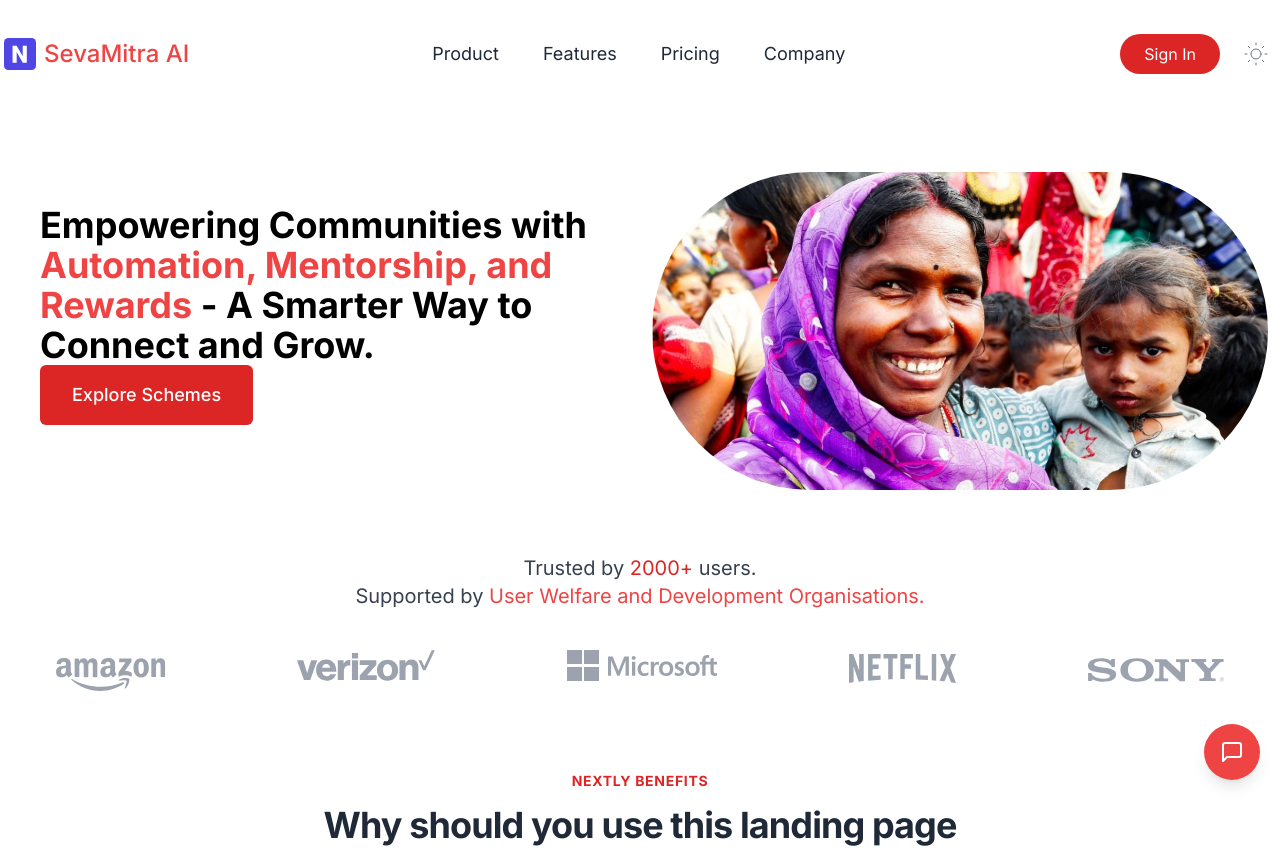
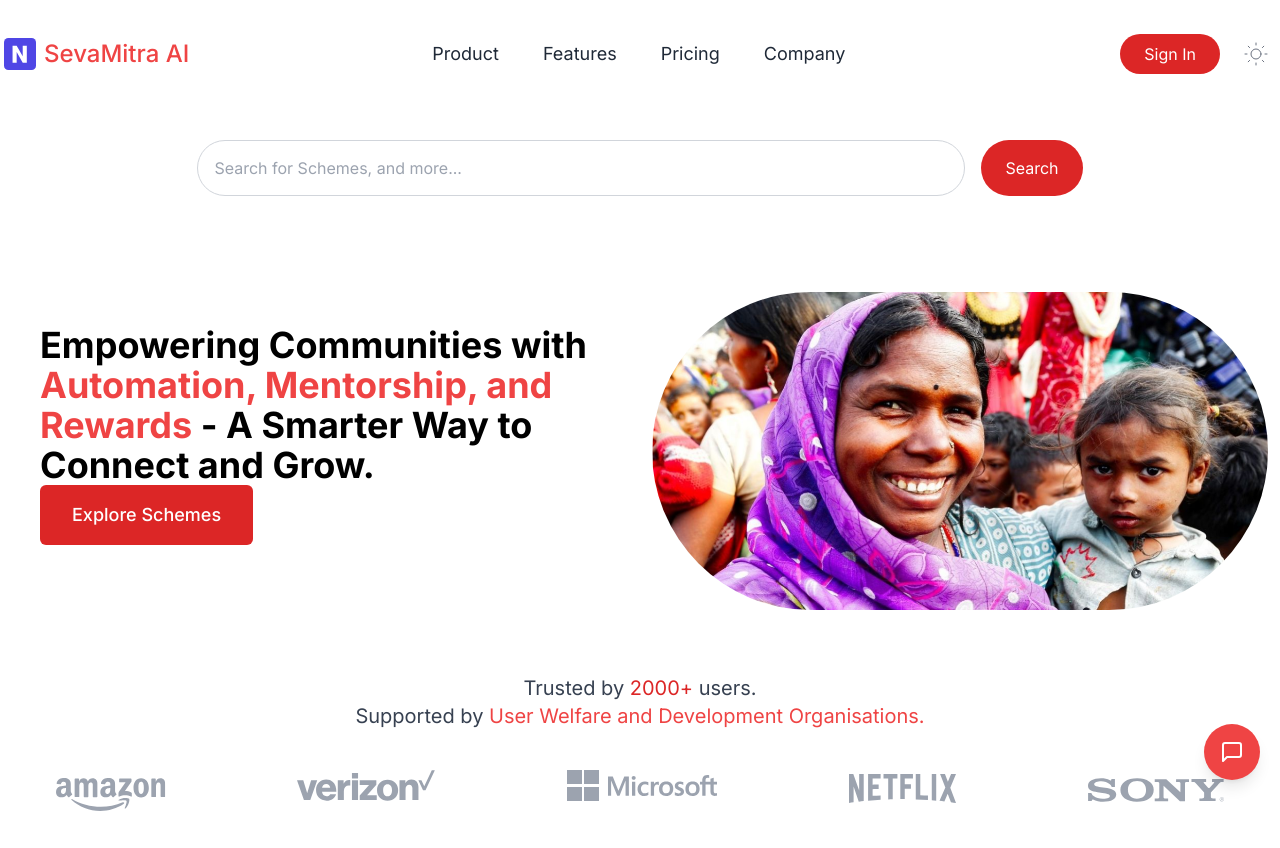
Before and after one commit to YTheLynch/SIH-2024, a Next.js app: page / in a window 1280 px wide. Shown: the top 848 px of the page. Built offline with nearby package versions, Linux system fonts and the light colour scheme.

Commit message:
Update Navbar

```diff
--- a/src/components/Navbar.tsx
+++ b/src/components/Navbar.tsx
@@ -1,22 +1,24 @@
 "use client";
 import Link from "next/link";
 import ThemeChanger from "./DarkSwitch";
-import Image from "next/image"
+import Image from "next/image";
 import { Disclosure } from "@headlessui/react";
+import { useState } from "react";
 
 export const Navbar = () => {
-  const navigation = [
-    "Product",
-    "Features",
-    "Pricing",
-    "Company",
-    ,
-  ];
+  const navigation = ["Product", "Features", "Pricing", "Company"];
+  const [searchQuery, setSearchQuery] = useState("");
+
+  const handleSearch = (e: React.FormEvent<HTMLFormElement>) => {
+    e.preventDefault();
+    // Handle search query logic here
+    console.log("Search query:", searchQuery);
+  };
 
   return (
     <div className="w-full">
       <nav className="container relative flex flex-wrap items-center justify-between p-8 mx-auto lg:justify-between xl:px-1">
-        {/* Logo  */}
+        {/* Logo */}
         <Link href="/">
           <span className="flex items-center space-x-2 text-2xl font-medium text-red-500 dark:text-red-100">
             <span>
@@ -25,14 +27,14 @@ export const Navbar = () => {
                 width="32"
                 alt="N"
                 height="32"
-                  className="w-8 "
+                className="w-8"
               />
             </span>
             <span>SevaMitra AI</span>
           </span>
         </Link>
 
-        {/* get started  */}
+        {/* Get Started */}
         <div className="gap-3 nav__item mr-2 lg:flex ml-auto lg:ml-0 lg:order-2">
             <ThemeChanger />
             <div className="hidden mr-3 lg:flex nav__item">
@@ -47,22 +49,23 @@ export const Navbar = () => {
             <>
               <Disclosure.Button
                 aria-label="Toggle Menu"
-                  className="px-2 py-1 text-red-500 rounded-md lg:hidden hover:text-red-500 focus:text-red-500 focus:bg-red-100 focus:outline-none dark:text-gray-300 dark:focus:bg-trueGray-700">
+                className="px-2 py-1 text-red-500 rounded-md lg:hidden hover:text-red-500 focus:text-red-500 focus:bg-red-100 focus:outline-none dark:text-gray-300 dark:focus:bg-trueGray-700"
+              >
                 <svg
                   className="w-6 h-6 fill-current"
                   xmlns="http://www.w3.org/2000/svg"
-                    viewBox="0 0 24 24">
-                    {open && (
+                  viewBox="0 0 24 24"
+                >
+                  {open ? (
                     <path
                       fillRule="evenodd"
                       clipRule="evenodd"
                       d="M18.278 16.864a1 1 0 0 1-1.414 1.414l-4.829-4.828-4.828 4.828a1 1 0 0 1-1.414-1.414l4.828-4.829-4.828-4.828a1 1 0 0 1 1.414-1.414l4.829 4.828 4.828-4.828a1 1 0 1 1 1.414 1.414l-4.828 4.829 4.828 4.828z"
                     />
-                    )}
-                    {!open && (
+                  ) : (
                     <path
                       fillRule="evenodd"
-                        d="M4 5h16a1 1 0 0 1 0 2H4a1 1 0 1 1 0-2zm0 6h16a1 1 0 0 1 0 2H4a1 1 0 0 1 0-2zm0 6h16a1 1 0 0 1 0 2H4a1 1 0 0 1 0-2z"
+                      d="M4 5h16a1 1 0 0 1 0 2H4a1 1 0 1 1 0-2zm0 6h16a1 1 0 0 1 0 2H4a1 1 0 1 1 0-2zm0 6h16a1 1 0 0 1 0 2H4a1 1 0 0 1 0-2z"
                     />
                   )}
                 </svg>
@@ -71,11 +74,18 @@ export const Navbar = () => {
               <Disclosure.Panel className="flex flex-wrap w-full my-5 lg:hidden">
                 <>
                   {navigation.map((item, index) => (
-                      <Link key={index} href="/" className="w-full px-4 py-2 -ml-4 text-red-500 rounded-md dark:text-red-300 hover:text-red-500 focus:text-red-500 focus:bg-indigo-100 dark:focus:bg-red-800 focus:outline-none">
+                    <Link
+                      key={index}
+                      href="/"
+                      className="w-full px-4 py-2 -ml-4 text-red-500 rounded-md dark:text-red-300 hover:text-red-500 focus:text-red-500 focus:bg-indigo-100 dark:focus:bg-red-800 focus:outline-none"
+                    >
                       {item}
                     </Link>
                   ))}
-                    <Link href="/" className="w-full px-6 py-2 mt-3 text-center text-white bg-red-600 rounded-md lg:ml-5">
+                  <Link
+                    href="/"
+                    className="w-full px-6 py-2 mt-3 text-center text-white bg-red-600 rounded-md lg:ml-5"
+                  >
                     Get Started
                   </Link>
                 </>
@@ -84,20 +94,41 @@ export const Navbar = () => {
           )}
         </Disclosure>
 
-        {/* menu  */}
+        {/* Menu */}
         <div className="hidden text-center lg:flex lg:items-center">
           <ul className="items-center justify-end flex-1 pt-6 list-none lg:pt-0 lg:flex">
             {navigation.map((menu, index) => (
               <li className="mr-3 nav__item" key={index}>
-                <Link href="/" className="inline-block px-4 py-2 text-lg font-normal text-gray-800 no-underline rounded-md dark:text-gray-200 hover:text-red-500 focus:text-red-500 focus:bg-indigo-100 focus:outline-none dark:focus:bg-gray-800">
+                <Link
+                  href="/"
+                  className="inline-block px-4 py-2 text-lg font-normal text-gray-800 no-underline rounded-md dark:text-gray-200 hover:text-red-500 focus:text-red-500 focus:bg-indigo-100 focus:outline-none dark:focus:bg-gray-800"
+                >
                   {menu}
                 </Link>
               </li>
             ))}
           </ul>
         </div>
+      </nav>
 
-      </nav>
+      {/* Search Bar below navigation */}
+      <div className="container mx-auto my-8">
+        <form onSubmit={handleSearch} className="flex justify-center">
+          <input
+            type="text"
+            value={searchQuery}
+            onChange={(e) => setSearchQuery(e.target.value)}
+            className="w-full max-w-3xl px-4 py-3 text-gray-800 bg-white border border-gray-300 rounded-full focus:outline-none focus:ring focus:ring-red-500 dark:bg-gray-700 dark:text-gray-200 dark:border-gray-600"
+            placeholder="Search for Schemes, and more..."
+          />
+          <button
+            type="submit"
+            className="ml-4 px-6 py-4 text-white bg-red-600 rounded-full"
+          >
+            Search
+          </button>
+        </form>
+      </div>
     </div>
   );
-}
+};
```
Lines whose indentation alone changed are shown as unchanged.
